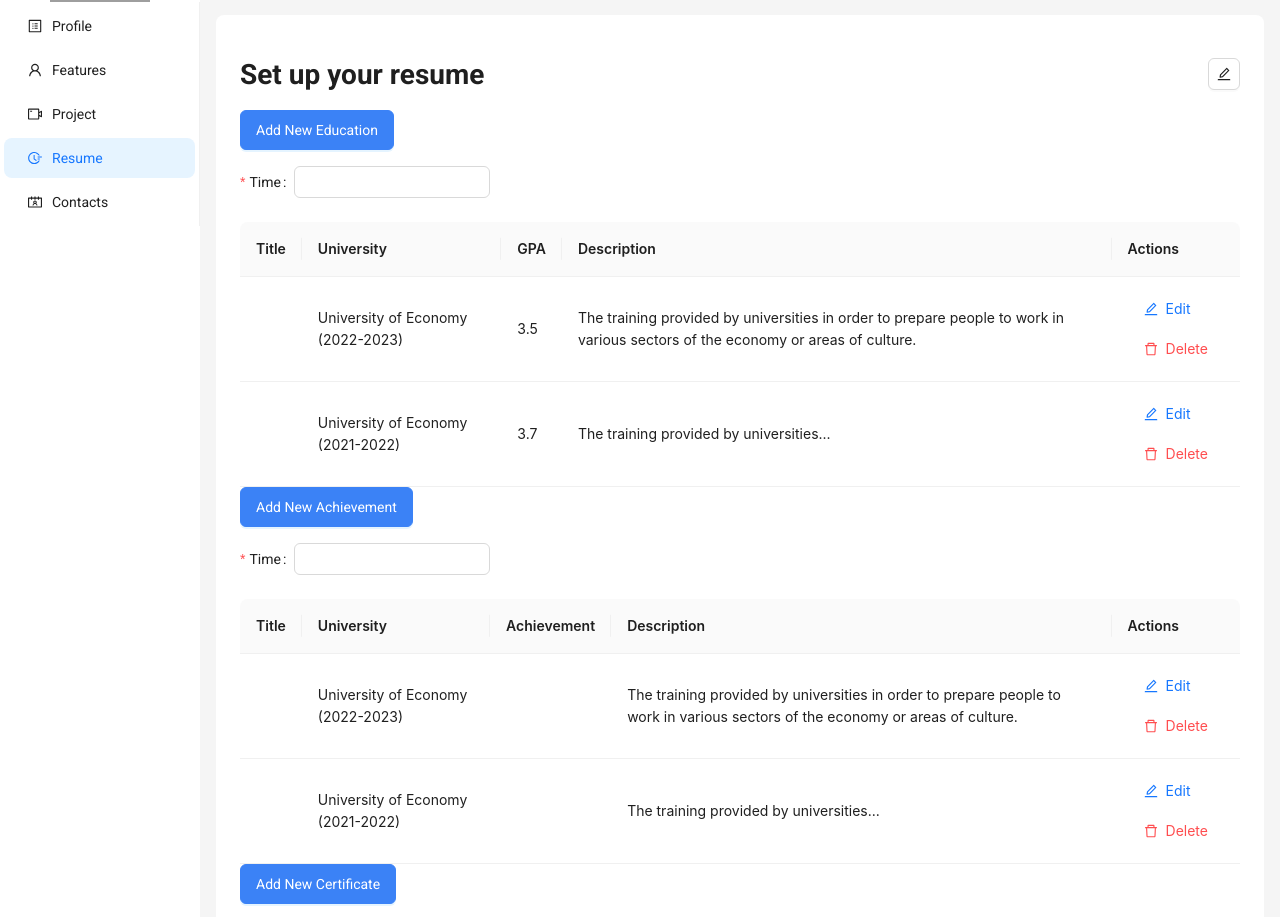
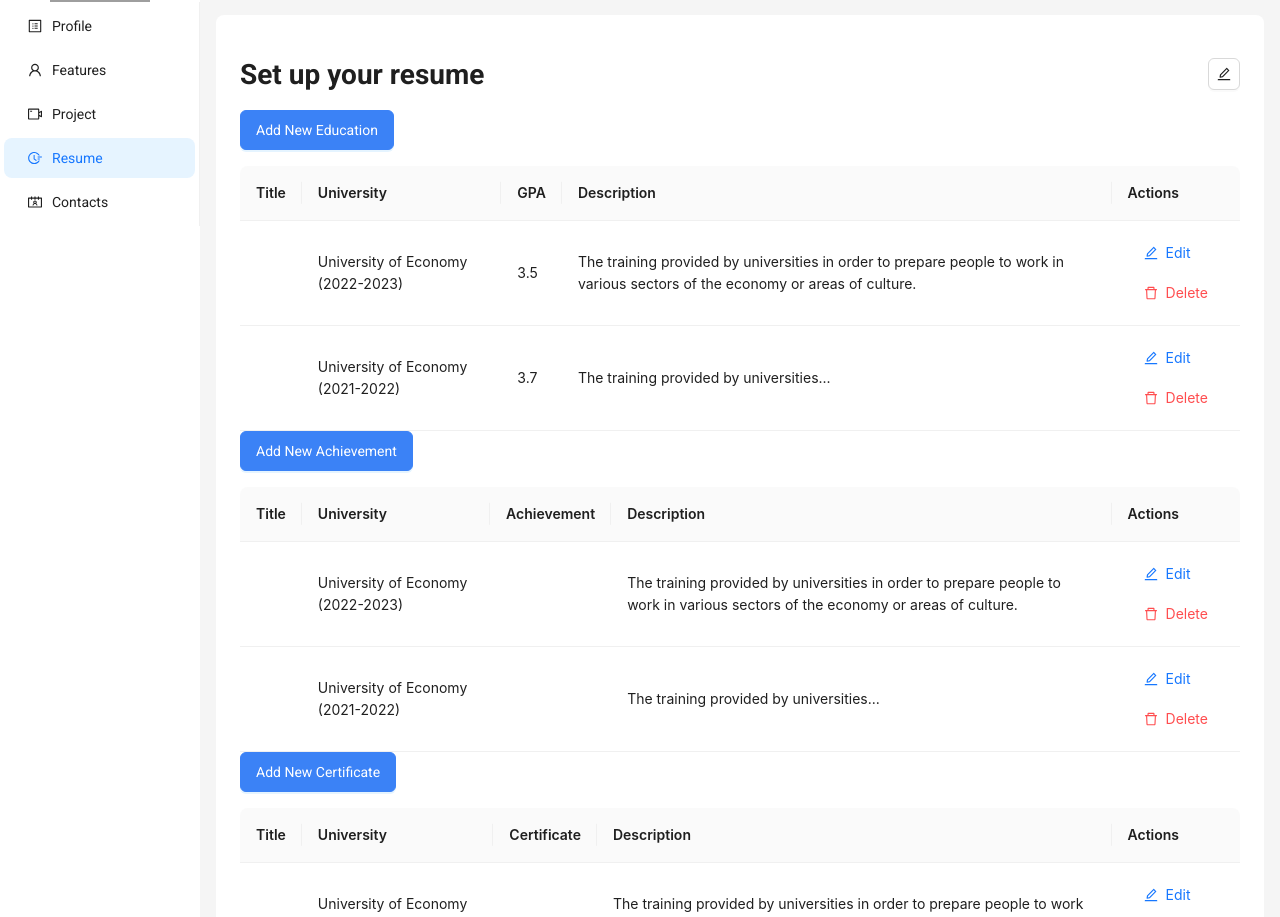
Before and after one commit to thanhlamcode/MyCV, a React (Create React App) app: page /admin/resume in a window 1280 px wide. Shown: the part 73-990 px from the top of the page. Built offline with nearby package versions, Linux system fonts and the light colour scheme; grey boxes are pictures that could not be loaded.

Commit message:
Fix admin

```diff
--- a/src/components/Admin/Achievement/index.js
+++ b/src/components/Admin/Achievement/index.js
@@ -114,15 +114,6 @@ const Achievement = () => {
         Add New Achievement
       </Button>
 
-      <Item
-        name="time"
-        label="Time"
-        rules={[{ required: true, message: "Please enter the time!" }]}
-        style={{ width: "25%" }}
-      >
-        <Input />
-      </Item>
-
       <Table dataSource={dataSource} columns={columns} pagination={false} />
 
       {/* Modal thêm/sửa dữ liệu */}
--- a/src/components/Admin/Certificate/index.js
+++ b/src/components/Admin/Certificate/index.js
@@ -123,15 +123,6 @@ const CertificateResume = () => {
         Add New Certificate
       </Button>
 
-      <Item
-        name="university"
-        label="Time"
-        rules={[{ required: true, message: "Please enter the university!" }]}
-        style={{ width: "25%" }}
-      >
-        <Input />
-      </Item>
-
       <Table dataSource={dataSource} columns={columns} pagination={false} />
 
       {/* Modal thêm/sửa dữ liệu */}
--- a/src/components/Admin/EducationResume/index.js
+++ b/src/components/Admin/EducationResume/index.js
@@ -123,15 +123,6 @@ const EducationResume = () => {
         Add New Education
       </Button>
 
-      <Item
-        name="university"
-        label="Time"
-        rules={[{ required: true, message: "Please enter the university!" }]}
-        style={{ width: "25%" }}
-      >
-        <Input />
-      </Item>
-
       <Table dataSource={dataSource} columns={columns} pagination={false} />
 
       {/* Modal thêm/sửa dữ liệu */}
--- a/src/components/Client/Features/style.scss
+++ b/src/components/Client/Features/style.scss
@@ -14,6 +14,10 @@
     font-size: 70px;
     margin: 0;
     margin-bottom: 30px;
+  }
+
+  h2{
+    text-align: left;
   }
 
   .box{
```
